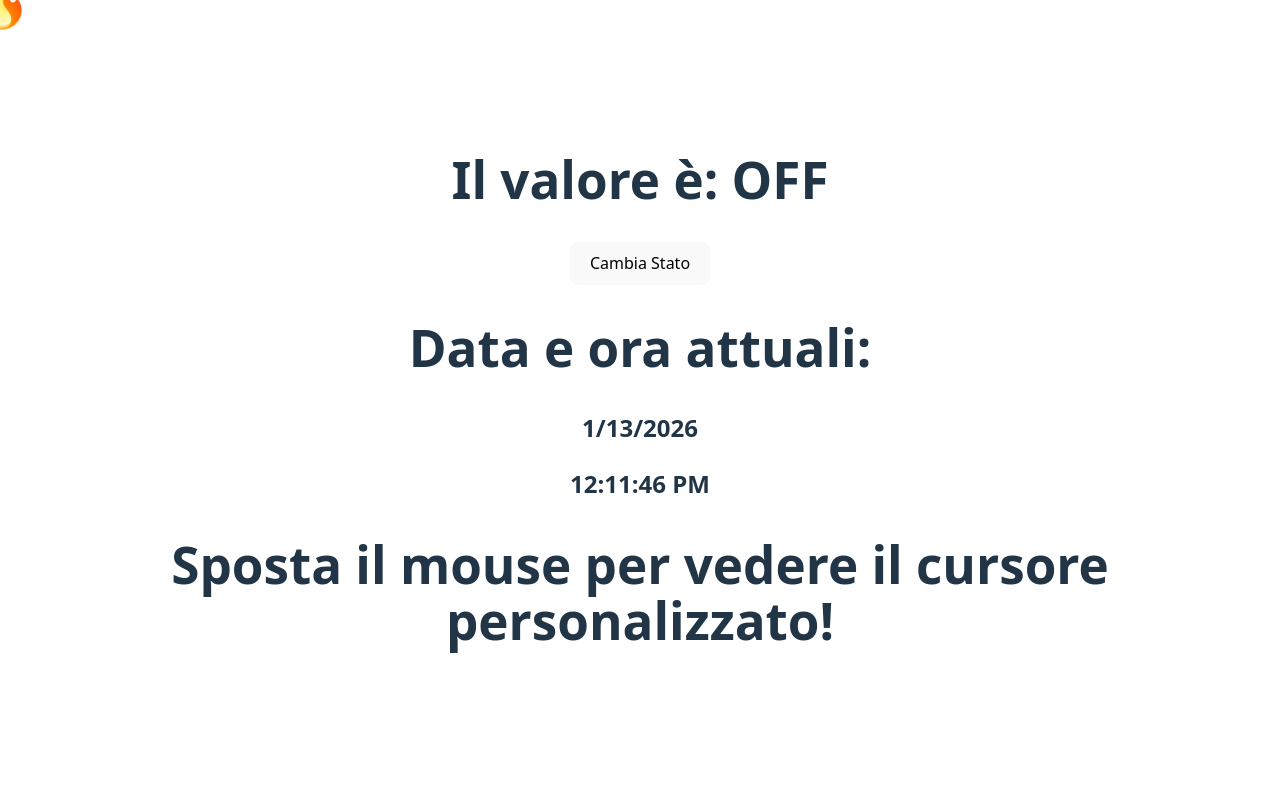
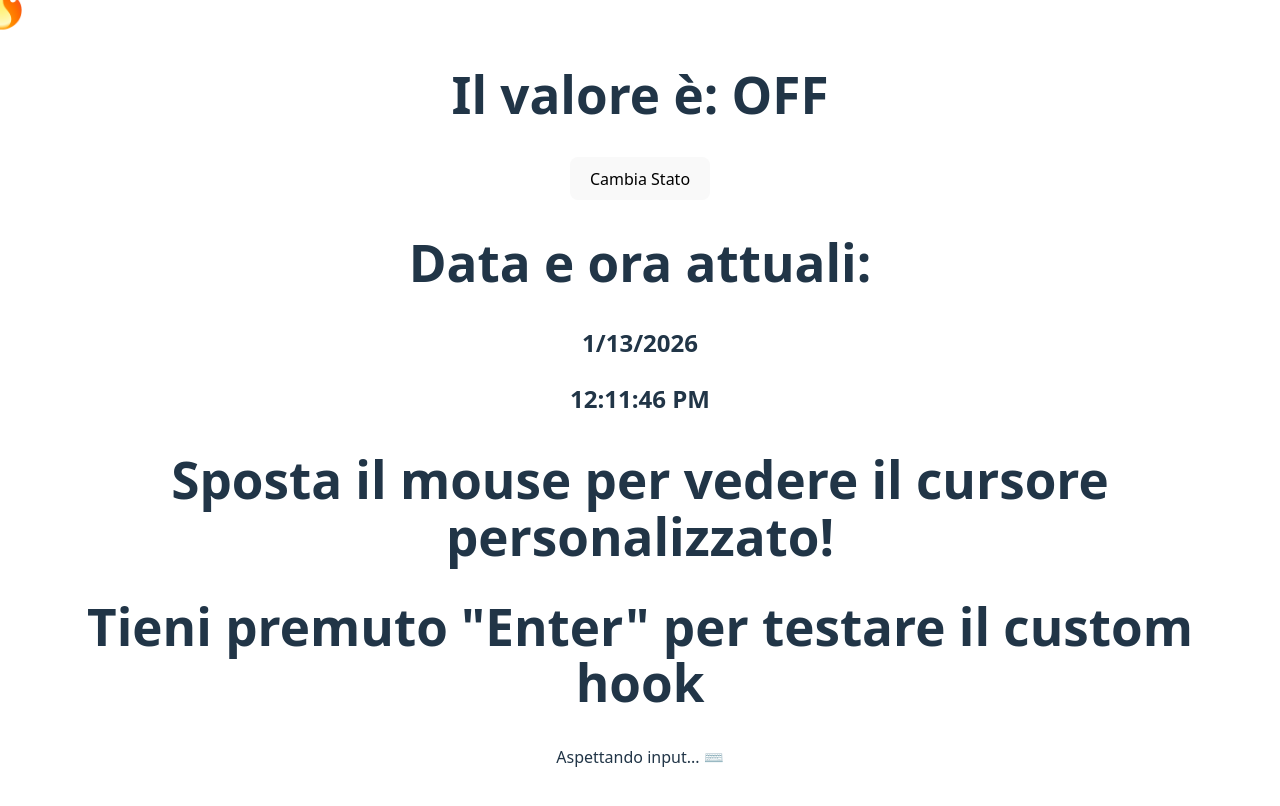
Before and after one commit to Daniel-Di-Fraia/ex-react-snack-customhooks, a React (Vite) app: page / in a window 1280 px wide. Shown: the top 806 px of the page. Built offline with nearby package versions, Linux system fonts and the light colour scheme.

Commit message:
finalizzazione snack bonus (useKeyPress() – Rilevare un Tasto Premuto)

```diff
--- a/src/App.jsx
+++ b/src/App.jsx
@@ -4,6 +4,7 @@ import './App.css'
 import useSwitch from './CustomHooks/useSwitch';
 import useDate from './CustomHooks/useDate';
 import useCustomPointer from './CustomHooks/useCustomPointer';
+import useKeyPress from './CustomHooks/useKeyPress';
 
 function App() {
 
@@ -16,23 +17,32 @@ function App() {
   //puntatore personalizzato
   const customPointer = useCustomPointer("🔥");
 
+  //tasto premuto
+  const isEnterPressed = useKeyPress("Enter");
+
   return (
     <>
+    {/* snack 1 */}
       <div>
         <h1>Il valore è: {isOn ? "ON" : "OFF"}</h1>
         <button onClick={toggle}>Cambia Stato</button>
       </div>
-
+    {/* snack 2 */}
       <div>
         <h1>Data e ora attuali:</h1>
         <h2>{currentDate.data}</h2>
         <h2>{currentDate.ora}</h2>
       </div>
-
+    {/* snack 3 */}
       <div>
         <h1>Sposta il mouse per vedere il cursore personalizzato!</h1>
         {customPointer}
       </div>
+    {/* snack bonus */}
+      <div>
+      <h1>Tieni premuto "Enter" per testare il custom hook</h1>
+      <p>{isEnterPressed ? "Enter premuto! ✅" : "Aspettando input... ⌨️"}</p>
+    </div>
     </>
   )
 }
--- /dev/null
+++ b/src/CustomHooks/useKeyPress.jsx
@@ -0,0 +1,32 @@
+import { useEffect, useState } from "react";
+
+export default function useKeyPress(tasto) {
+
+    const [isPressed, setIsPressed] = useState(false);
+
+    useEffect(() => {
+
+        const keyDown = (e) => {
+            if (e.key === tasto) {
+                setIsPressed(true);
+            }
+        };
+        window.addEventListener('keydown', keyDown);
+        const keyUp = (e) => {
+            if (e.key === tasto) {
+                setIsPressed(false);
+            }
+        };
+        window.addEventListener('keyup', keyUp);
+
+        return () => {
+            window.removeEventListener('keydown',keyDown);
+            window.removeEventListener('keyup',keyUp);
+        }
+
+    }, [tasto]);
+
+    return isPressed;
+
+
+}
```
